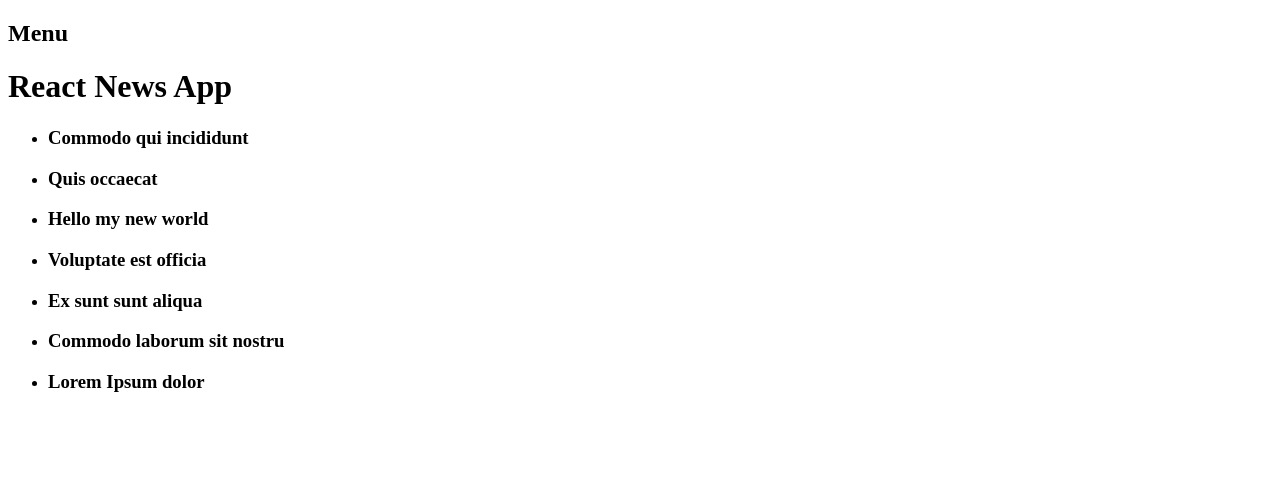
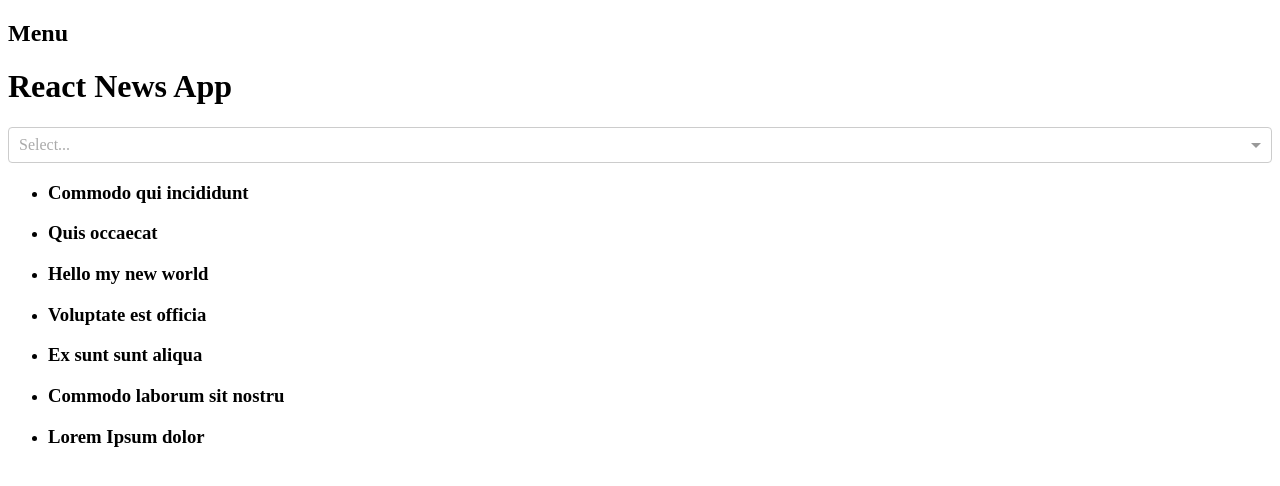
Before and after one commit to LEON2517/react-news-app, a React app: page / in a window 1280 px wide. Shown: the top 486 px of the page. Built offline with nearby package versions, Linux system fonts and the light colour scheme.

Commit message:
add react-select

```diff
--- a/package.json
+++ b/package.json
@@ -29,9 +29,11 @@
   },
   "dependencies": {
     "css-loader": "^0.28.7",
+    "prop-types": "^15.6.0",
     "react": "^15.5.0",
     "react-dom": "^15.5.0",
     "react-router": "^4.2.0",
+    "react-select": "^1.0.0-rc.5",
     "style-loader": "^0.19.0"
   }
 }
--- a/src/App.js
+++ b/src/App.js
@@ -1,14 +1,35 @@
-import React from 'react'
+import React, {Component} from 'react'
 import ArticleList from './components/ArticleList'
+import Select from 'react-select'
+import 'react-select/dist/react-select.css'
 
-export default function App(props) {
+export default class App extends Component {
+    state = {
+        selected: null
+    }
+
+    handleSelectionChange = selected => this.setState({ selected })
+
+    render() {
+        const {articles} = this.props
+        const options = articles.map(article => ({
+            label: article.title,
+            value: article.id
+        }))
         return (
             <div>
                 <h2>Menu</h2>
                 <div>
                     <h1>React News App</h1>
-                <ArticleList articles = {props.articles}/>
+                    <Select options = {options}
+                            value = {this.state.selected}
+                            onChange = {this.handleSelectionChange}
+                            multi={true}
+                    />
+                    <ArticleList articles = {articles}/>
                 </div>
             </div>
         )
     }
+
+}
--- a/src/decorators/accordion.js
+++ b/src/decorators/accordion.js
@@ -4,12 +4,12 @@ export default Component => class Accordion extends React.Component {
     constructor(props) {
         super(props)
         this.state = {
-            openItemId: null
+            openItemId: props.defaultOpenId
         }
     }
 
     render() {
-        return <Component {...this.props} toggleOpenItem = {this.toggleOpenItem} openItemId = {this.state.openItemId}/>
+        return <Component {...this.props} toggleOpenItem = {this.toggleOpenItemMemoized} openItemId = {this.state.openItemId}/>
     }
 
     toggleOpenItem = openItemId => ev => {
@@ -17,4 +17,13 @@ export default Component => class Accordion extends React.Component {
             openItemId: openItemId === this.state.openItemId ? null : openItemId
         })
     }
+
+    toggleOpenItemMemoized = (openItemId) => {
+        if (this.memoizedTogglers.get(openItemId)) return this.memoizedTogglers.get(openItemId)
+        const toggler = this.toggleOpenItem(openItemId)
+        this.memoizedTogglers.set(openItemId, toggler)
+        return toggler
+    }
+
+    memoizedTogglers = new Map()
 }
```
Also changed, not shown: src/components/UserForm.js (added), 1 other file (tests, documents, lock files or other folders). Lines whose indentation alone changed are shown as unchanged.
